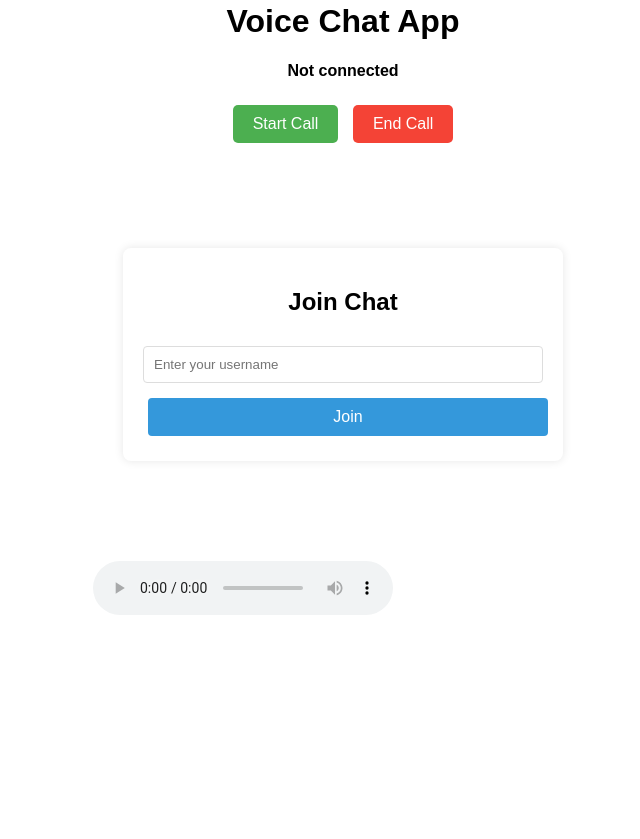
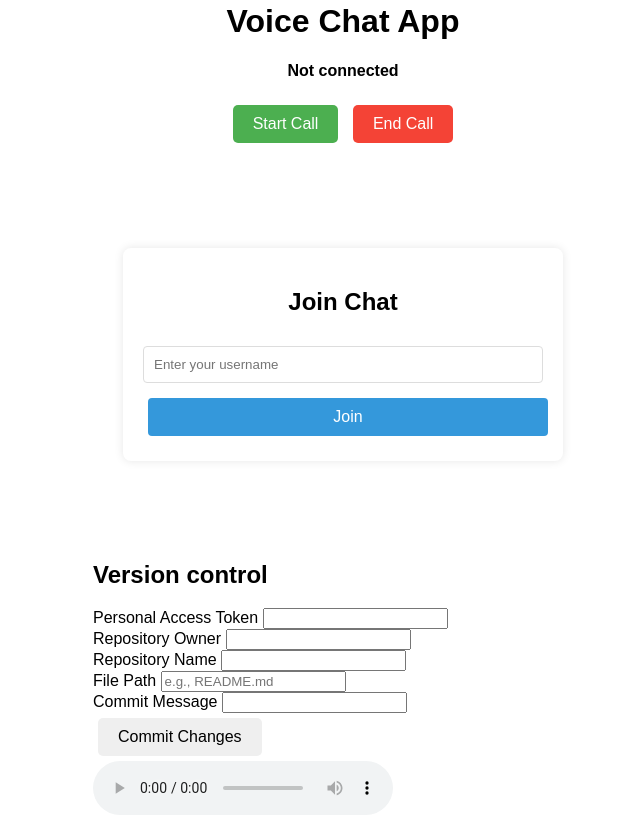
Before and after one commit to Meet0004/SoniVerse, a website: page public/editor.html in a window 1280 px wide. Shown: the part 669-1508 px from the top of the page, without its empty margins (297-937 px from the left). Before the commit the page ends 1308 px from the top, so only its background shows below. Drawn offline with nearby package versions, Linux system fonts and the light colour scheme; no server answers.

Commit message:
Update editor.html

```diff
--- a/public/editor.html
+++ b/public/editor.html
@@ -98,6 +98,34 @@
         </div>
     </div>
 
+    <!-- version control --->
+    <h2>Version control</h2>
+    <form id="commitForm">
+        <div class="form-group">
+            <label>Personal Access Token</label>
+            <input type="password" id="personalAccessToken" required>
+        </div>
+        <div class="form-group">
+            <label>Repository Owner</label>
+            <input type="text" id="repoOwner" required>
+        </div>
+        <div class="form-group">
+            <label>Repository Name</label>
+            <input type="text" id="repoName" required>
+        </div>
+        <div class="form-group">
+            <label>File Path</label>
+            <input type="text" id="filePath" placeholder="e.g., README.md" required>
+        </div>
+        <div class="form-group">
+            <label>Commit Message</label>
+            <input type="text" id="commitMessage" required>
+        </div>
+        <button type="submit">Commit Changes</button>
+    </form>
+
+    <div id="commit_status"></div>
+
     <script src="/js/editor.js"></script>
 </body>
 </html>
```
